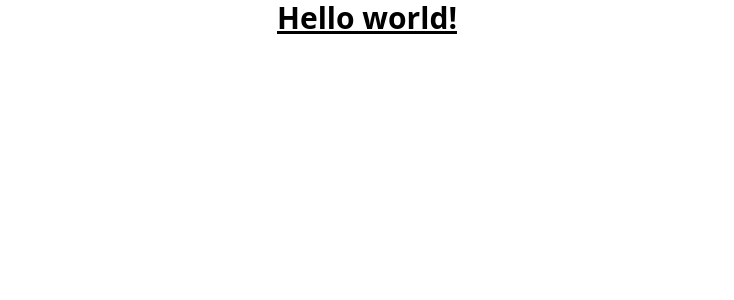
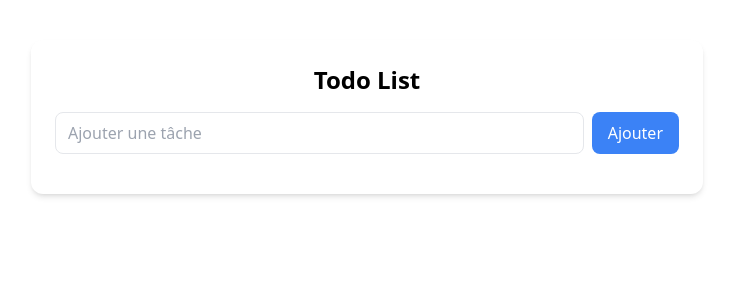
Before and after one commit to Harry8679/React-Todo-List-Ud, a React (Create React App) app: page / in a window 1280 px wide. Shown: the top 300 px of the page, without its empty margins (273-1007 px from the left). Built offline with nearby package versions, Linux system fonts and the light colour scheme.

Commit message:
My Todo List is working

```diff
--- a/src/App.js
+++ b/src/App.js
@@ -1,11 +1,10 @@
 import './App.css';
+import TodoList from './TodoList';
 
 function App() {
   return (
     <div className="App">
-      <h1 className="text-3xl font-bold underline">
-        Hello world!
-      </h1>
+      <TodoList />
     </div>
   );
 }
--- /dev/null
+++ b/src/TodoList.jsx
@@ -0,0 +1,105 @@
+import React, { useState, useEffect } from "react";
+import { v4 as uuidv4 } from "uuid";
+
+export default function TodoList() {
+  const [tasks, setTasks] = useState([]);
+  const [taskText, setTaskText] = useState("");
+  const [editingId, setEditingId] = useState(null);
+  const [editText, setEditText] = useState("");
+
+  useEffect(() => {
+    const storedTasks = JSON.parse(localStorage.getItem("tasks"));
+    if (storedTasks) setTasks(storedTasks);
+  }, []);
+
+  useEffect(() => {
+    localStorage.setItem("tasks", JSON.stringify(tasks));
+  }, [tasks]);
+
+  const addTask = () => {
+    if (!taskText.trim()) return;
+    const newTask = { id: uuidv4(), text: taskText };
+    setTasks([...tasks, newTask]);
+    setTaskText("");
+  };
+
+  const deleteTask = (id) => {
+    setTasks(tasks.filter((task) => task.id !== id));
+  };
+
+  const startEditing = (id, text) => {
+    setEditingId(id);
+    setEditText(text);
+  };
+
+  const saveEdit = (id) => {
+    setTasks(
+      tasks.map((task) => (task.id === id ? { ...task, text: editText } : task))
+    );
+    setEditingId(null);
+  };
+
+  return (
+    // <div className="max-w-md mx-auto mt-10 p-6 bg-white rounded-xl shadow-md">
+    <div className="max-w-2xl mx-auto mt-10 p-6 bg-white rounded-xl shadow-md">
+      <h1 className="text-2xl font-bold text-center mb-4">Todo List</h1>
+      <div className="flex gap-2 mb-4">
+        <input
+          type="text"
+          className="border rounded-lg px-3 py-2 flex-grow"
+          placeholder="Ajouter une tâche"
+          value={taskText}
+          onChange={(e) => setTaskText(e.target.value)}
+        />
+        <button
+          className="bg-blue-500 text-white px-4 py-2 rounded-lg"
+          onClick={addTask}
+        >
+          Ajouter
+        </button>
+      </div>
+      <ul>
+        {tasks.map((task) => (
+          <li
+            key={task.id}
+            className="flex justify-between items-center bg-gray-100 p-2 my-2 rounded-lg"
+          >
+            {editingId === task.id ? (
+              <input
+                type="text"
+                className="border px-2 py-1 rounded-lg flex-grow"
+                value={editText}
+                onChange={(e) => setEditText(e.target.value)}
+              />
+            ) : (
+              <span>{task.text}</span>
+            )}
+            <div className="flex gap-2">
+              {editingId === task.id ? (
+                <button
+                  className="bg-green-500 text-white px-3 py-1 rounded-lg"
+                  onClick={() => saveEdit(task.id)}
+                >
+                  Sauvegarder
+                </button>
+              ) : (
+                <button
+                  className="bg-yellow-500 text-white px-3 py-1 rounded-lg"
+                  onClick={() => startEditing(task.id, task.text)}
+                >
+                  Modifier
+                </button>
+              )}
+              <button
+                className="bg-red-500 text-white px-3 py-1 rounded-lg"
+                onClick={() => deleteTask(task.id)}
+              >
+                Supprimer
+              </button>
+            </div>
+          </li>
+        ))}
+      </ul>
+    </div>
+  );
+}
```
